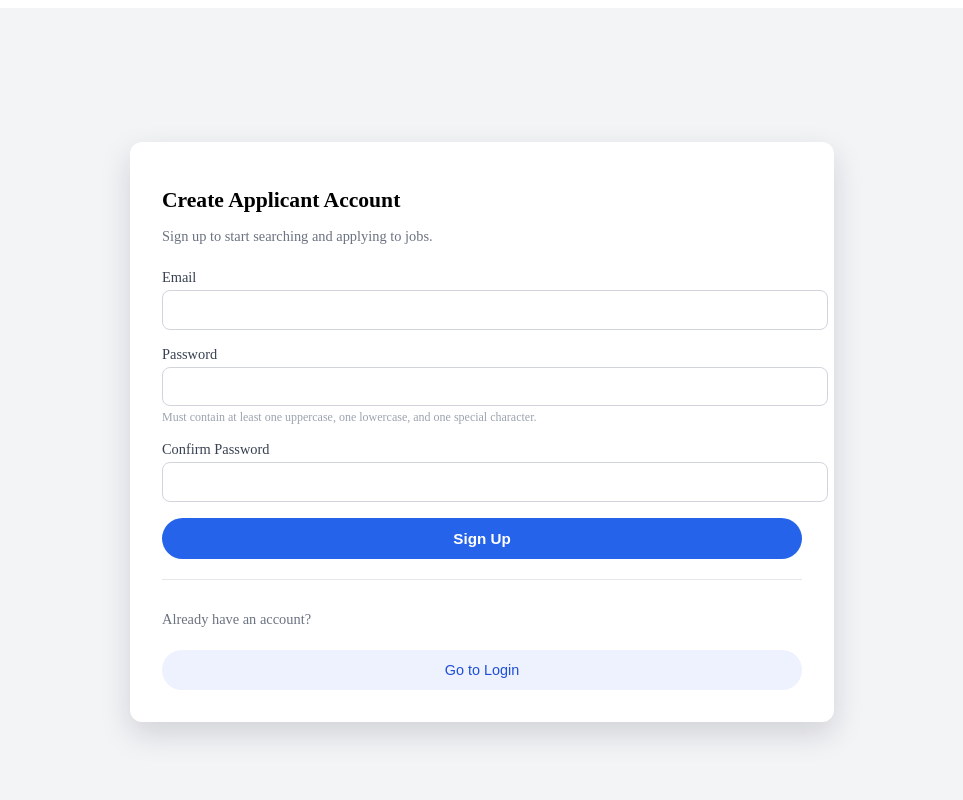
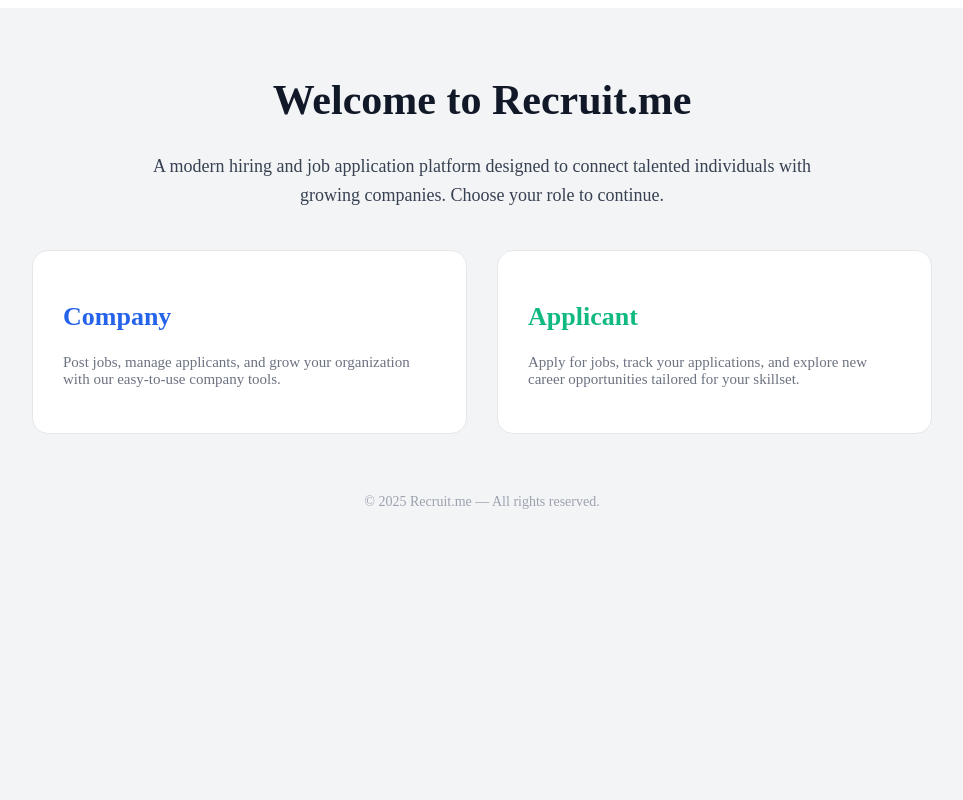
Before and after one commit to Labheshm21/Recruit.me, a Next.js app in the folder frontend/: page / in a window 1280 px wide. Shown: the top 800 px of the page, without its empty margins (158-1121 px from the left). Built offline with nearby package versions, Linux system fonts and the light colour scheme; no server answers.

Commit message:
Updated Company Login, Company Signup and Landing Page UI

```diff
--- a/frontend/app/page.tsx
+++ b/frontend/app/page.tsx
@@ -1,6 +1,164 @@
-import RegisterPage from "./applicant/register/page";
+"use client";
 
-export default function Home() {
-  // When user visits "/", show the Applicant Signup page
-  return <RegisterPage />;
+export default function LandingPage() {
+  return (
+    <div
+      style={{
+        minHeight: "100vh",
+        background: "#F3F4F6",
+        display: "flex",
+        flexDirection: "column",
+        alignItems: "center",
+        padding: "40px 20px",
+      }}
+    >
+      {/* HERO SECTION */}
+      <h1
+        style={{
+          fontSize: "42px",
+          fontWeight: 800,
+          marginBottom: "10px",
+          color: "#111827",
+          textAlign: "center",
+        }}
+      >
+        Welcome to Recruit.me
+      </h1>
+
+      <p
+        style={{
+          fontSize: "18px",
+          color: "#374151",
+          maxWidth: "700px",
+          textAlign: "center",
+          marginBottom: "40px",
+          lineHeight: 1.6,
+        }}
+      >
+        A modern hiring and job application platform designed to connect
+        talented individuals with growing companies. Choose your role to
+        continue.
+      </p>
+
+      {/* ACTION CARDS */}
+      <div
+        style={{
+          display: "grid",
+          gridTemplateColumns: "repeat(auto-fit, minmax(300px, 1fr))",
+          gap: "30px",
+          width: "100%",
+          maxWidth: "900px",
+        }}
+      >
+        {/* COMPANY CARD */}
+        <a
+          href="/company/login"
+          style={{
+            textDecoration: "none",
+            color: "inherit",
+          }}
+        >
+          <div
+            style={{
+              background: "#FFFFFF",
+              padding: "30px",
+              borderRadius: "16px",
+              border: "1px solid #E5E7EB",
+              cursor: "pointer",
+              transition: "0.2s",
+            }}
+            onMouseEnter={(e) => {
+              e.currentTarget.style.transform = "translateY(-5px)";
+              e.currentTarget.style.boxShadow =
+                "0 8px 20px rgba(0,0,0,0.12)";
+            }}
+            onMouseLeave={(e) => {
+              e.currentTarget.style.transform = "translateY(0px)";
+              e.currentTarget.style.boxShadow = "none";
+            }}
+          >
+            <h2
+              style={{
+                fontSize: "26px",
+                fontWeight: 700,
+                color: "#2563EB",
+              }}
+            >
+              Company
+            </h2>
+            <p
+              style={{
+                fontSize: "15px",
+                color: "#6B7280",
+                marginTop: "10px",
+              }}
+            >
+              Post jobs, manage applicants, and grow your organization with
+              our easy-to-use company tools.
+            </p>
+          </div>
+        </a>
+
+        {/* APPLICANT CARD */}
+        <a
+          href="/applicant/login"
+          style={{
+            textDecoration: "none",
+            color: "inherit",
+          }}
+        >
+          <div
+            style={{
+              background: "#FFFFFF",
+              padding: "30px",
+              borderRadius: "16px",
+              border: "1px solid #E5E7EB",
+              cursor: "pointer",
+              transition: "0.2s",
+            }}
+            onMouseEnter={(e) => {
+              e.currentTarget.style.transform = "translateY(-5px)";
+              e.currentTarget.style.boxShadow =
+                "0 8px 20px rgba(0,0,0,0.12)";
+            }}
+            onMouseLeave={(e) => {
+              e.currentTarget.style.transform = "translateY(0px)";
+              e.currentTarget.style.boxShadow = "none";
+            }}
+          >
+            <h2
+              style={{
+                fontSize: "26px",
+                fontWeight: 700,
+                color: "#10B981",
+              }}
+            >
+              Applicant
+            </h2>
+            <p
+              style={{
+                fontSize: "15px",
+                color: "#6B7280",
+                marginTop: "10px",
+              }}
+            >
+              Apply for jobs, track your applications, and explore new
+              career opportunities tailored for your skillset.
+            </p>
+          </div>
+        </a>
+      </div>
+
+      {/* FOOTER */}
+      <p
+        style={{
+          marginTop: "60px",
+          fontSize: "14px",
+          color: "#9CA3AF",
+        }}
+      >
+        © {new Date().getFullYear()} Recruit.me — All rights reserved.
+      </p>
+    </div>
+  );
 }
```
Also changed, not shown: frontend/app/company/login/page.tsx (+88 -48 lines), frontend/app/company/signup/page.tsx (+109 -107 lines).
